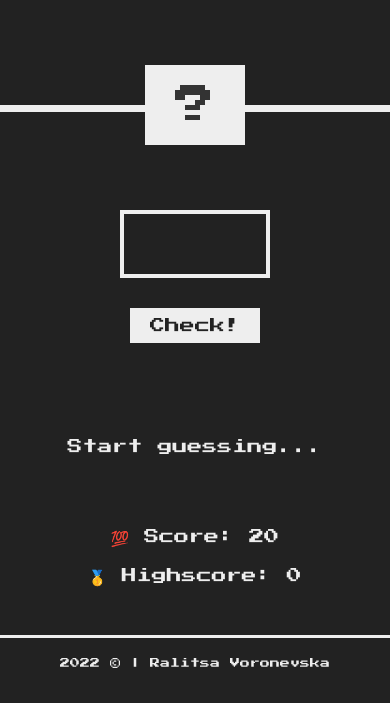
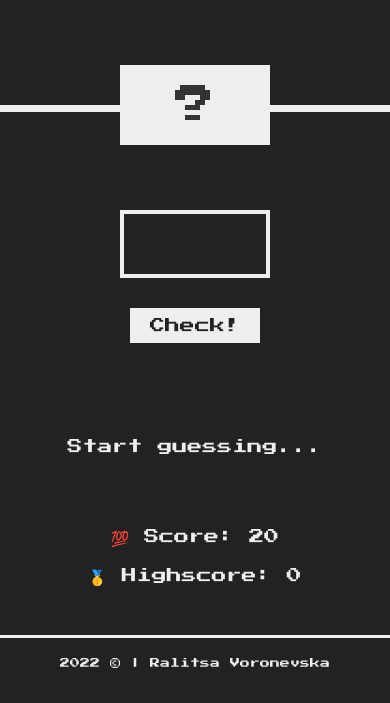
Before and after one commit to ralitsavoronevska/guess-my-number, a website: page dist/index.html in a window 390 px wide. Shown: the part 141-844 px from the top of the page. Drawn offline with Linux system fonts and the light colour scheme; files whose address does not match are found by name.

Commit message:
Updated path to js file, updated styles and package.json, started README.md

```diff
--- a/package.json
+++ b/package.json
@@ -3,8 +3,10 @@
   "version": "1.0.0",
   "description": "Guess My Number - JavaScript Game",
   "main": "index.js",
+  "homepage": "https://ralitsavoronevska.github.io/guess-my-number",
   "scripts": {
-    "sass": "node-sass -w scss/ -o dist/css/ --recursive"
+    "sass": "node-sass -w scss/ -o dist/css/ --recursive",
+    "deploy": "gh-pages -d dist"
   },
   "repository": {
     "type": "git",
@@ -17,6 +19,7 @@
   "author": "Ralitsa Voronevska",
   "license": "MIT",
   "dependencies": {
+    "gh-pages": "^3.2.3",
     "node-sass": "^7.0.1"
   }
 }
--- a/scss/style.scss
+++ b/scss/style.scss
@@ -114,7 +114,7 @@ footer {
     height: 8vh;
   }
 }
-@media screen and (min-width: 768px) and (max-width: 1279px) {
+@media screen and (min-width: 768px) and (max-width: 1023px) {
   main {
     height: 65vh;
     flex-direction: column;
@@ -123,7 +123,7 @@ footer {
     height: 5vh;
   }
 }
-@media screen and (max-width: 1279px) {
+@media screen and (max-width: 1023px) {
   h1 {
     font-size: 2rem;
   }
@@ -137,7 +137,6 @@ footer {
   }
   .number {
     font-size: 4rem;
-    width: 10rem;
     padding: 2rem 0rem;
   }
   header {
```
Also changed, not shown: dist/css/style.css, dist/img/guess-my-number-desktop-preview-1.jpg (added), dist/img/guess-my-number-desktop-preview-2.jpg (added), dist/index.html, 1 other file.
